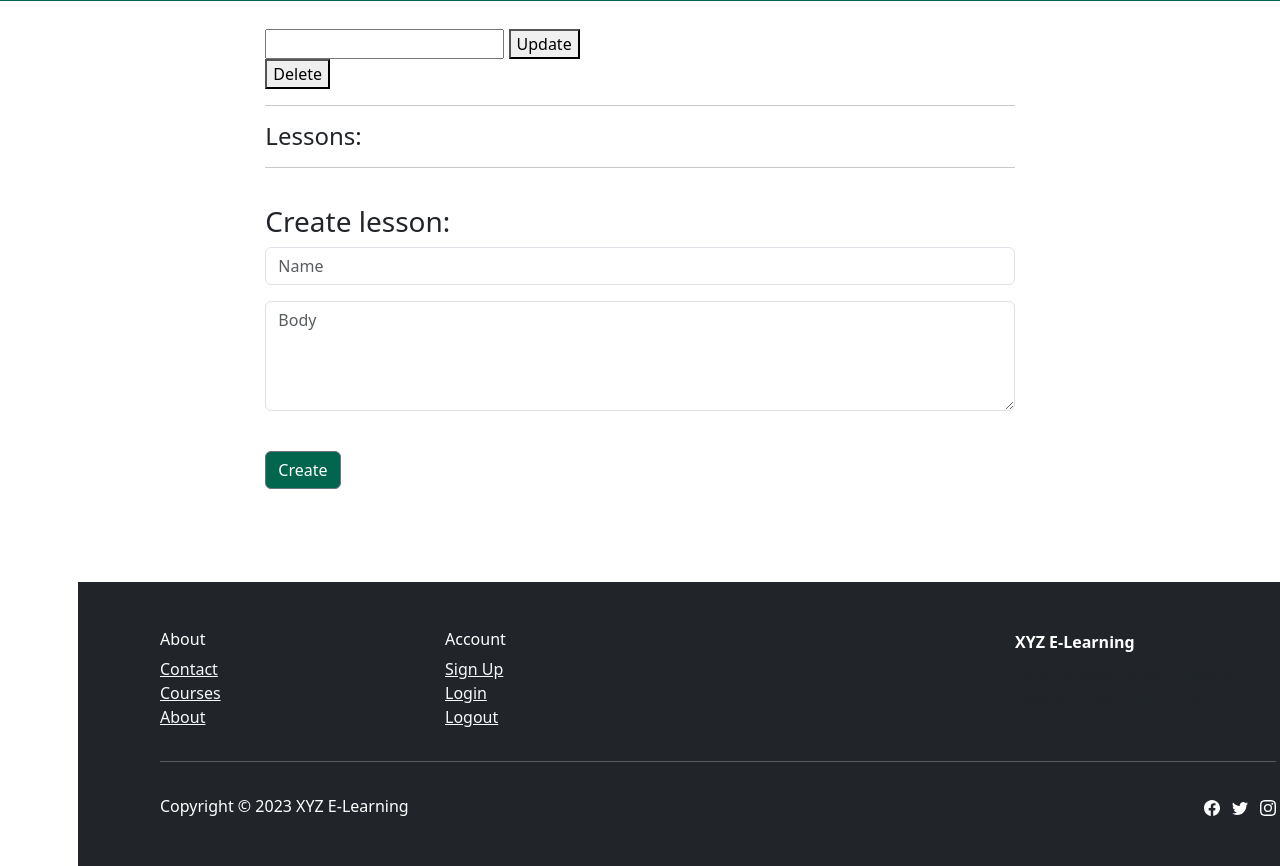
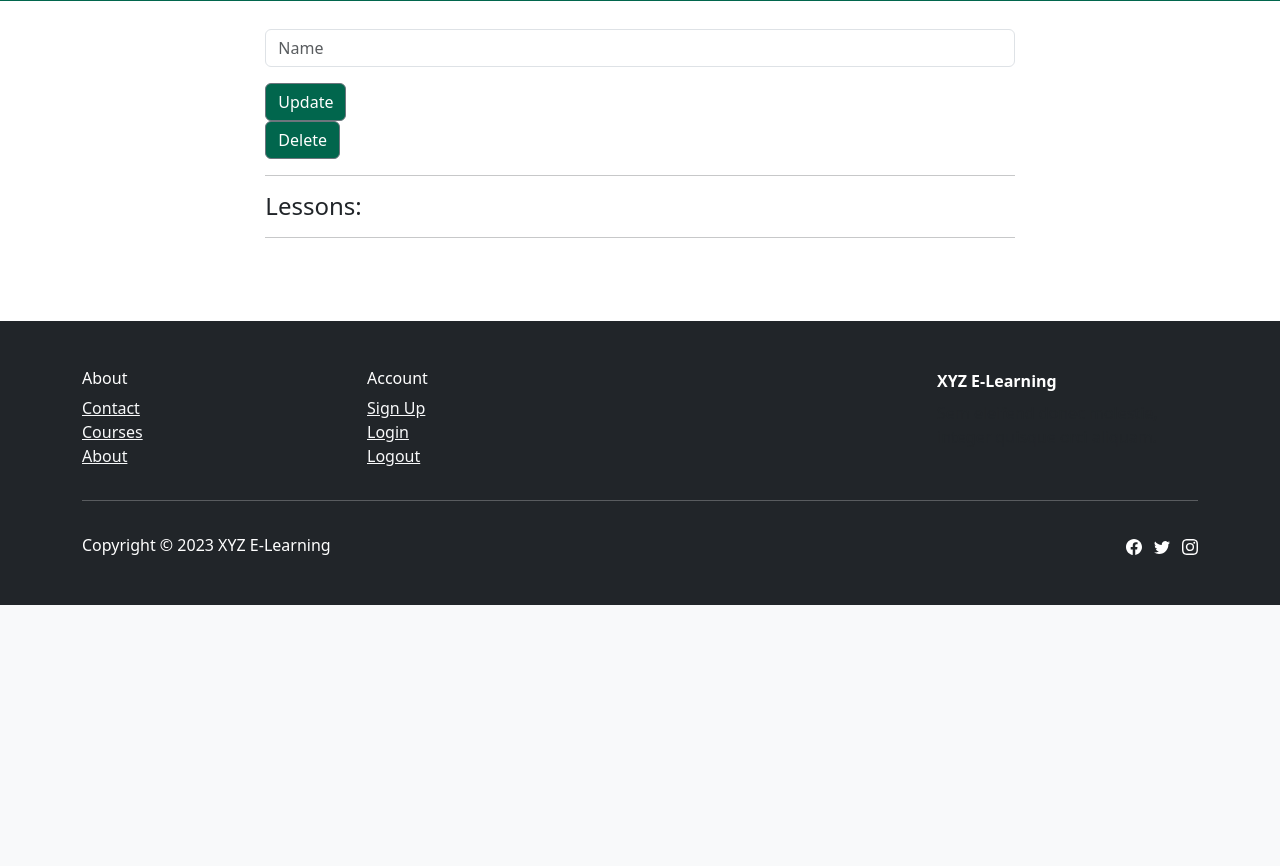
Before and after one commit to ivan-akos/e-learning-AFP2-23, a Django app: template src/django/elearning_app/templates/update_course.html in a window 1280 px wide; the page is wider, and only the part inside the window is pictured. Shown: the part 195-1061 px from the top of that part. After the commit the page ends 800 px from the top of that part, so only its background shows below. Run offline with Django 4.2, Linux system fonts and the light colour scheme; the template is opened without the code that fills it, so the values that code supplies are empty; some libraries are stand-ins or nearby versions.

Commit message:
update_course: - create lesson + button fix

```diff
--- a/src/django/elearning_app/templates/update_course.html
+++ b/src/django/elearning_app/templates/update_course.html
@@ -15,14 +15,20 @@
             {% csrf_token %}
             <input style="display: none" name="operation" value="update"></input>
             <input style="display: none" name="model" value="course"></input>
-            <input name="name" value="{{ course.name }}"></input>
-            <button type=submit>Update</button>
+            <div class="mb-3">
+                <input class="form-control" type="text" name="Name" id="name" placeholder="Name" required>
+              </div>
+                <button class="btn btn-secondary" style="background-color: var(--custom-secondary-color);" type="submit" value="Update">
+                    Update
+                </button>
         </form>
         <form method="post">
             {% csrf_token %}
             <input style="display: none" name="operation" value="delete"></input>
             <input style="display: none" name="model" value="course"></input>
-            <button type=submit>Delete</button>
+            <button class="btn btn-secondary" style="background-color: var(--custom-secondary-color);" type="submit" value="Delete">
+                Delete
+            </button>
         </form>
         <hr>
         <div>
@@ -38,7 +44,9 @@
                 <input style="display: none" name="to_update" value="{{ lesson.id }}"></input>
                 <input name="name" value="{{ lesson.name }}"></input><br>
                 <textarea name="body">{{ lesson.body }}</textarea><br>
-                <button type=submit>Update</button>
+                <button class="btn btn-secondary" style="background-color: var(--custom-secondary-color);" type="submit" value="Update">
+                    Update
+                </button>
             </form>
             </p>
             <form method="post">
@@ -46,14 +54,17 @@
                 <input style="display: none" name="operation" value="delete"></input>
                 <input style="display: none" name="model" value="lesson"></input>
                 <input style="display: none" name="to_delete" value="{{ lesson.id }}"></input>
-                <button type=submit>Delete</button>
+                <button class="btn btn-secondary" style="background-color: var(--custom-secondary-color);" type="submit" value="Delete">
+                    Delete
+                </button>
             </form>
             </p>
             {% endfor %}
         <div>
         <hr>
-        {% include 'components/create_lesson.html' %}
-        </div>
+       </div>
+      </div>
+     </div>
     </div>
 </div>
 {% endblock content %}
```
